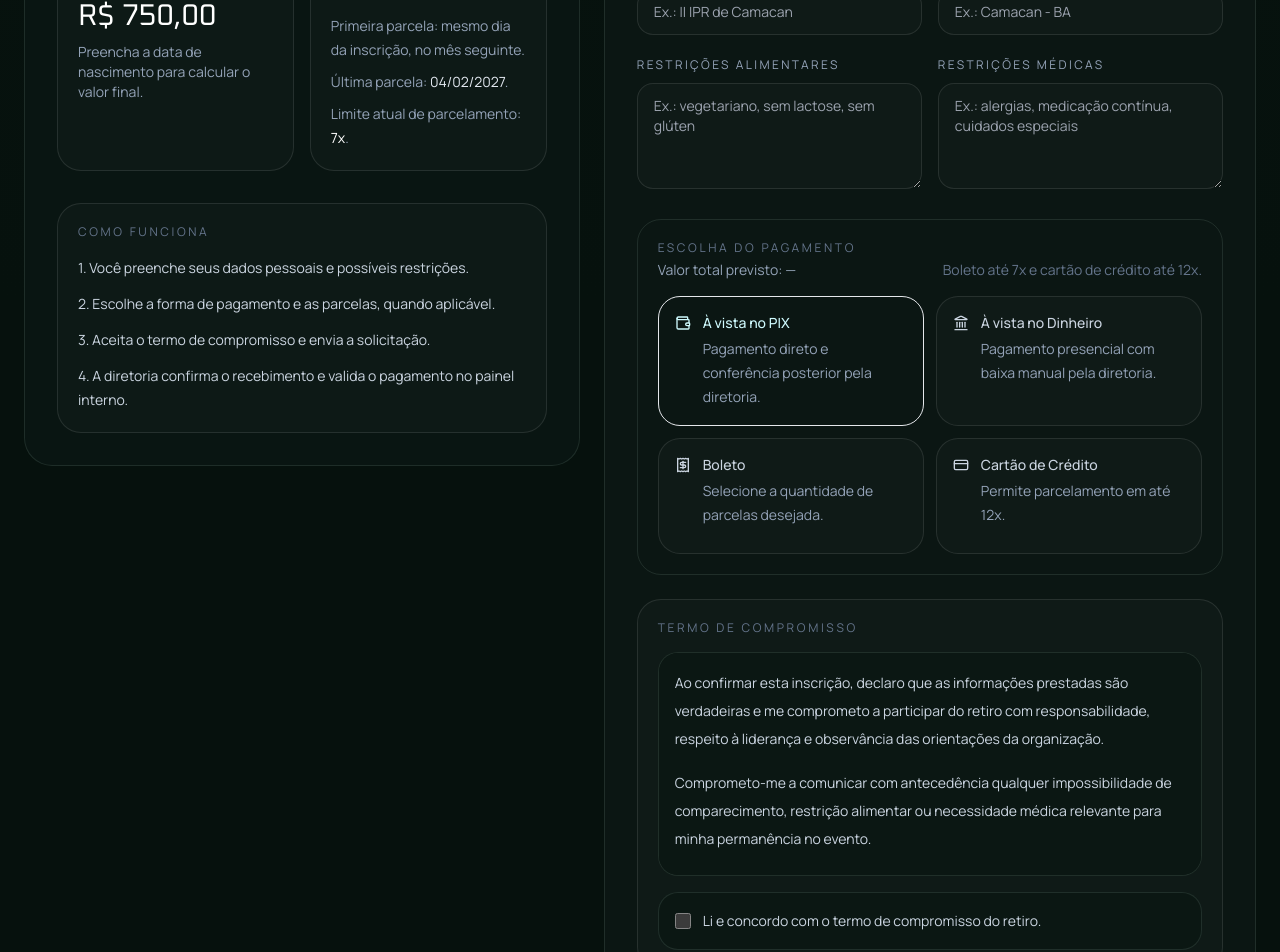
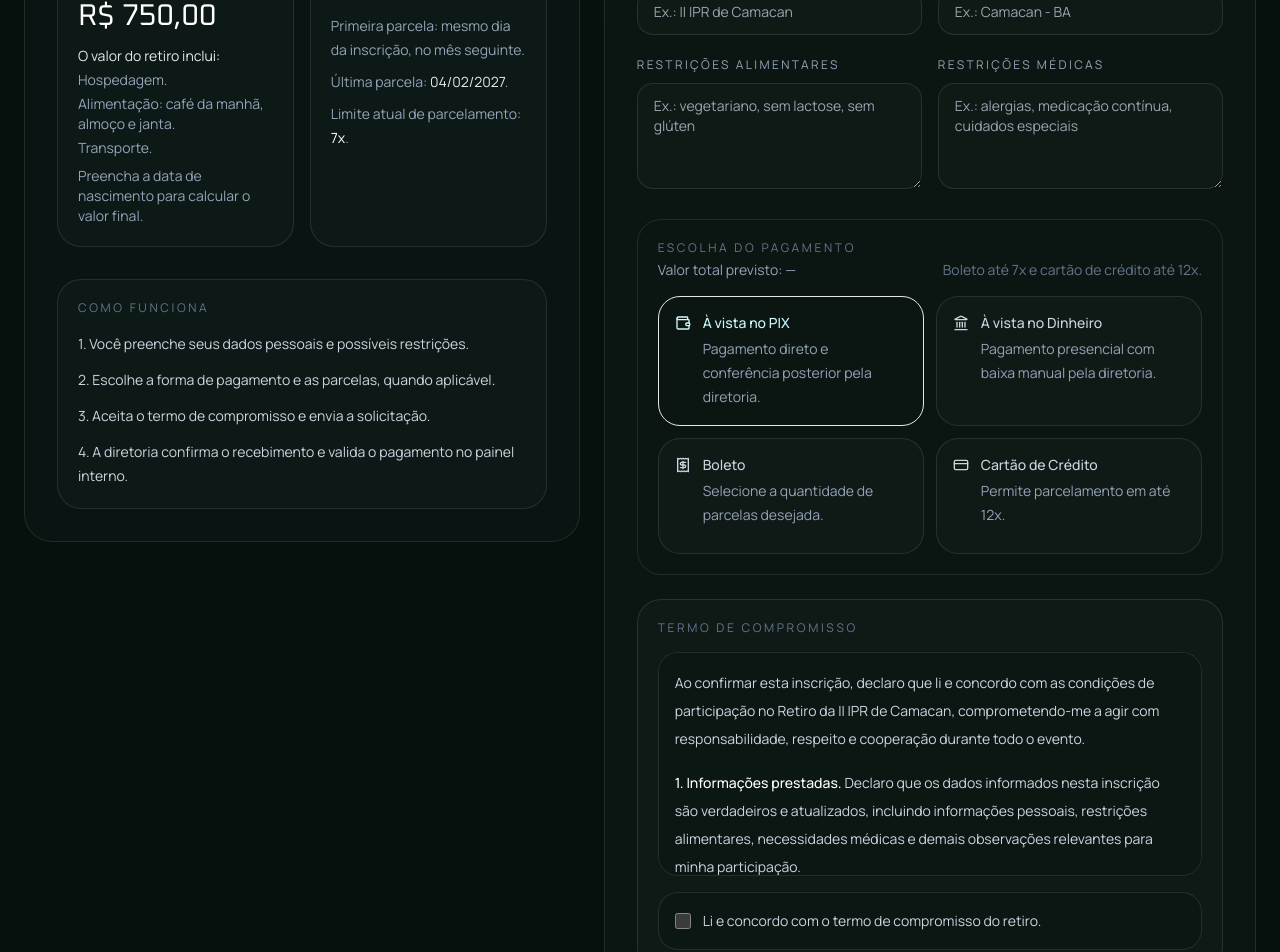
Before and after one commit to maiconv053-a11y/retiro-ii-ipr-camacanretiro-ii-ipr-camacan-appretiro-ii-ipr-camacan-app, a React (Vite) app: page / in a window 1280 px wide. Shown: the part 500-1452 px from the top of the page. Built offline with nearby package versions, Linux system fonts and the light colour scheme; no server answers.

Commit message:
Atualiza termo e beneficios da inscricao

```diff
--- a/src/pages/PublicRegistrationPage.tsx
+++ b/src/pages/PublicRegistrationPage.tsx
@@ -277,6 +277,12 @@ export default function PublicRegistrationPage() {
               <p className="mt-3 font-title text-3xl text-white">
                 {formatCurrency(retreatFee)}
               </p>
+              <div className="mt-3 space-y-1 text-sm text-slate-400">
+                <p className="text-slate-200">O valor do retiro inclui:</p>
+                <p>Hospedagem.</p>
+                <p>Alimentação: café da manhã, almoço e janta.</p>
+                <p>Transporte.</p>
+              </div>
               {pricing ? (
                 <div className="mt-3 space-y-1 text-sm text-slate-400">
                   <p>
@@ -511,24 +517,48 @@ export default function PublicRegistrationPage() {
             </p>
             <div className="mt-4 h-56 overflow-y-auto rounded-[20px] border border-emerald-100/10 bg-[#0b1713] p-4 text-sm leading-7 text-slate-300">
               <p>
-                Ao confirmar esta inscrição, declaro que as informações prestadas são
-                verdadeiras e me comprometo a participar do retiro com responsabilidade,
-                respeito à liderança e observância das orientações da organização.
+                Ao confirmar esta inscrição, declaro que li e concordo com as condições
+                de participação no Retiro da II IPR de Camacan, comprometendo-me a agir
+                com responsabilidade, respeito e cooperação durante todo o evento.
               </p>
-              <p className="mt-4">
+              <div className="mt-4 space-y-4">
+                <p>
+                  <span className="font-medium text-white">1. Informações prestadas.</span>{' '}
+                  Declaro que os dados informados nesta inscrição são verdadeiros e
+                  atualizados, incluindo informações pessoais, restrições alimentares,
+                  necessidades médicas e demais observações relevantes para minha
+                  participação.
+                </p>
+                <p>
+                  <span className="font-medium text-white">2. Comunicação prévia.</span>{' '}
                   Comprometo-me a comunicar com antecedência qualquer impossibilidade de
-                comparecimento, restrição alimentar ou necessidade médica relevante para
-                minha permanência no evento.
+                  comparecimento, alteração importante nas informações prestadas ou
+                  necessidade especial que possa impactar minha permanência no evento.
                 </p>
-              <p className="mt-4">
+                <p>
+                  <span className="font-medium text-white">3. Validação da vaga.</span>{' '}
                   Estou ciente de que a vaga somente será considerada validada após a
                   conferência do pagamento pela diretoria, inclusive nos casos de PIX,
                   dinheiro, boleto ou cartão de crédito parcelado.
                 </p>
-              <p className="mt-4">
-                Também concordo em seguir as normas espirituais, disciplinares e de
-                convivência estabelecidas pela organização do Retiro da II IPR de Camacan.
+                <p>
+                  <span className="font-medium text-white">4. Conduta e convivência.</span>{' '}
+                  Comprometo-me a seguir as orientações da organização, bem como as
+                  normas espirituais, disciplinares, de convivência, horários e uso dos
+                  espaços definidos para o retiro.
                 </p>
+                <p>
+                  <span className="font-medium text-white">5. Desistência.</span>{' '}
+                  Estou ciente de que, em caso de desistência ou cancelamento por minha
+                  iniciativa, os valores já pagos não serão devolvidos.
+                </p>
+                <p>
+                  <span className="font-medium text-white">6. Bens pessoais.</span>{' '}
+                  Estou ciente de que a guarda de bens e pertences pessoais é de minha
+                  responsabilidade, não cabendo à comissão organizadora responsabilidade
+                  por perdas, extravios, furtos ou danos ocorridos durante o evento.
+                </p>
+              </div>
             </div>
 
             <label className="mt-4 flex items-start gap-3 rounded-[20px] border border-emerald-100/10 bg-[#0b1713]/70 p-4">
```
Lines whose indentation alone changed are shown as unchanged.
